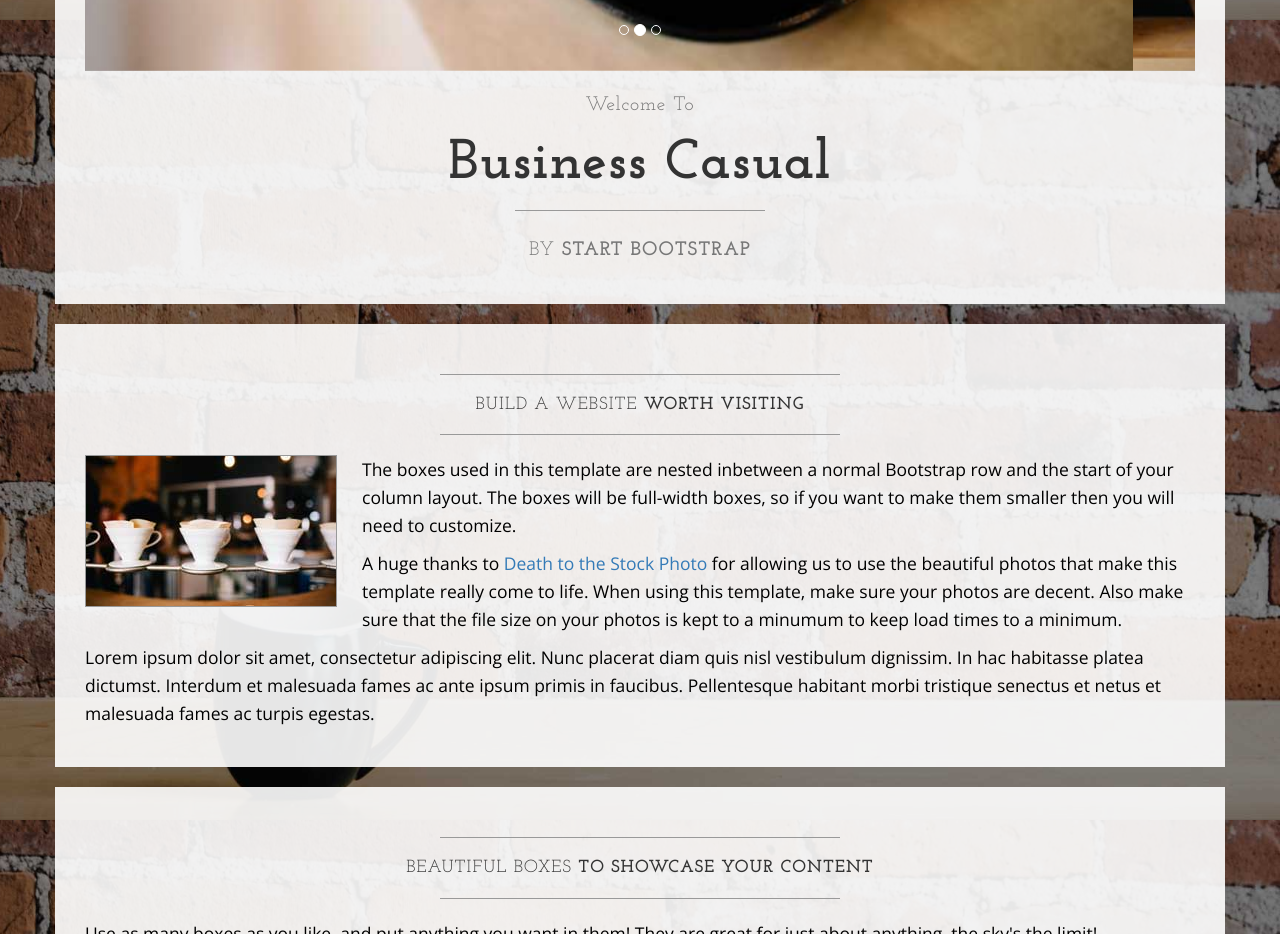
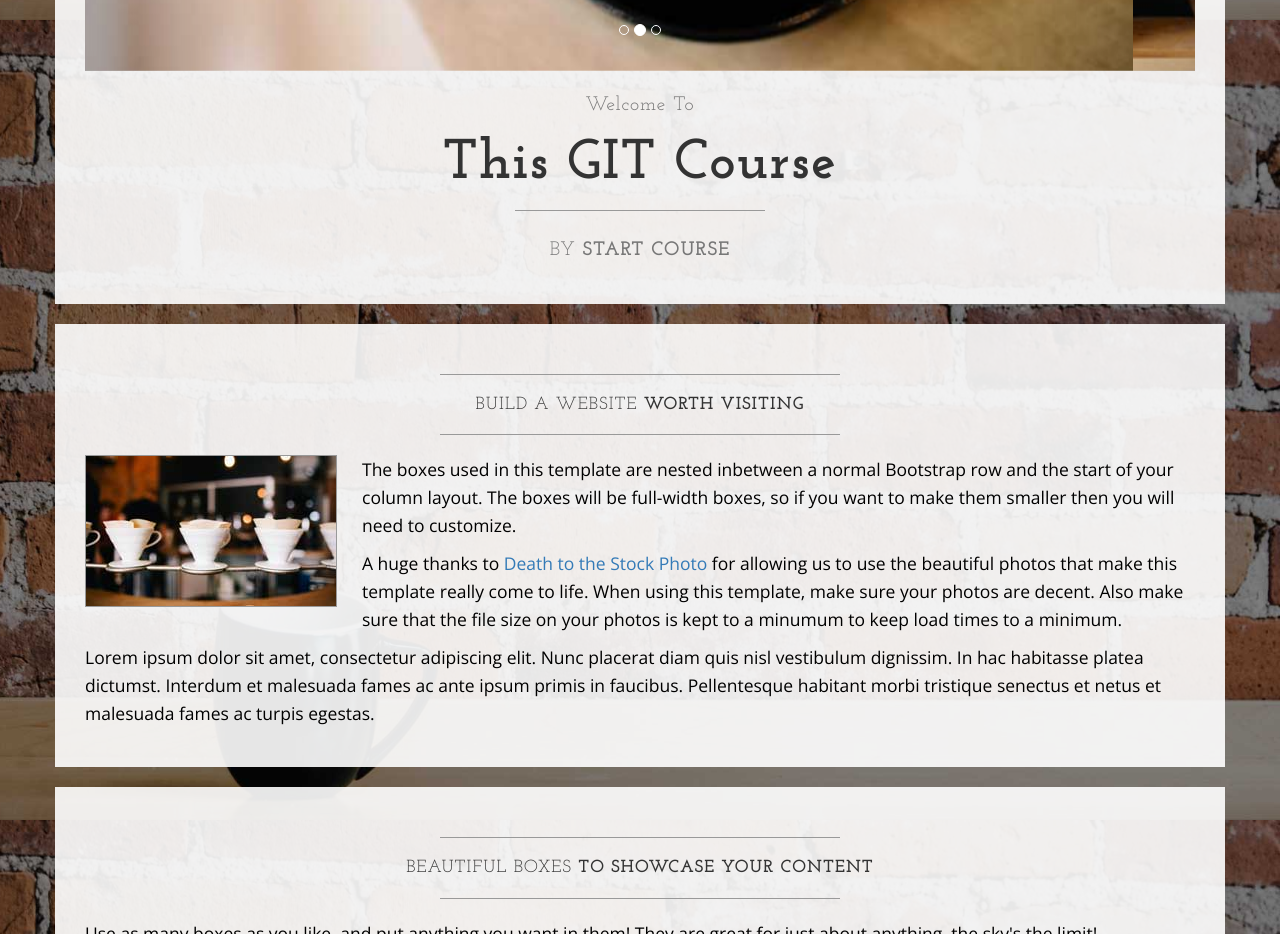
Before and after one commit to MHJGKane/Learning, a plain HTML site: page index.html in a window 1280 px wide. Shown: the part 780-1714 px from the top of the page. Drawn offline with nearby package versions, Linux system fonts and the light colour scheme.

Commit message:
Changed welcome statement and by line

```diff
--- a/index.html
+++ b/index.html
@@ -108,11 +108,11 @@
                     <h2 class="brand-before">
                         <small>Welcome to</small>
                     </h2>
-                    <h1 class="brand-name">Business Casual</h1>
+                    <h1 class="brand-name">This GIT Course</h1>
                     <hr class="tagline-divider">
                     <h2>
                         <small>By
-                            <strong>Start Bootstrap</strong>
+                            <strong>Start Course</strong>
                         </small>
                     </h2>
                 </div>
```
